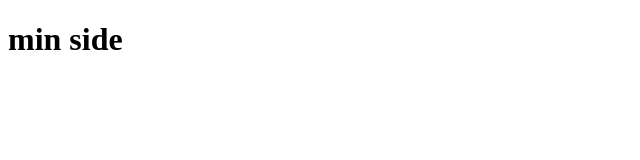
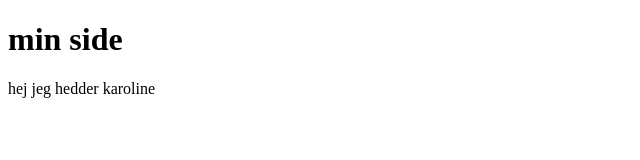
Before and after one commit to KarolineMK/git-test, a plain HTML site: page index.html in a window 1280 px wide. Shown: the whole page, without its empty margins (0-640 px from the left). Drawn offline with Linux system fonts and the light colour scheme.

Commit message:
tilføjet brødtekst

```diff
--- a/index.html
+++ b/index.html
@@ -8,5 +8,6 @@
   </head>
   <body>
     <h1>min side</h1>
+    <p>hej jeg hedder karoline</p>
   </body>
 </html>
```
